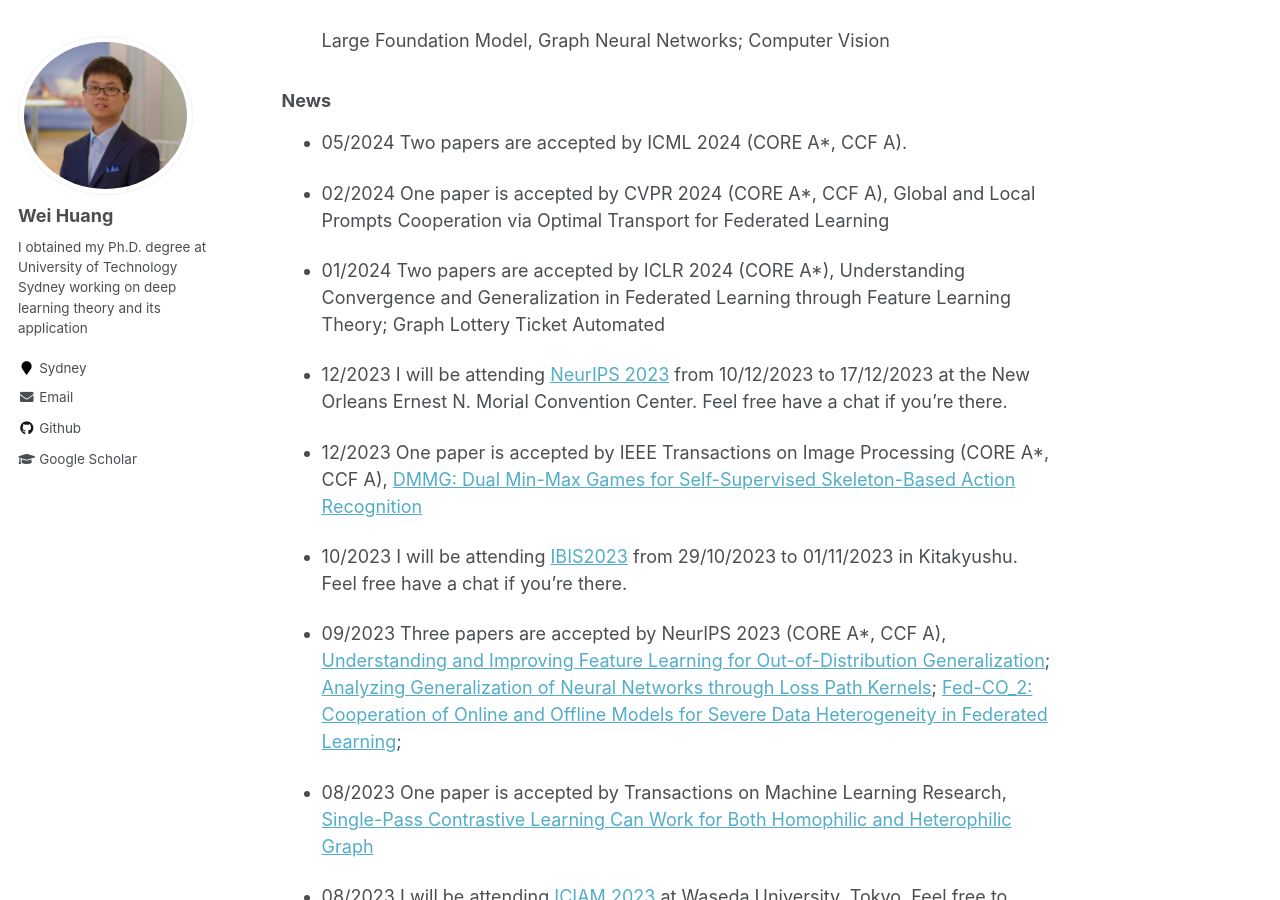
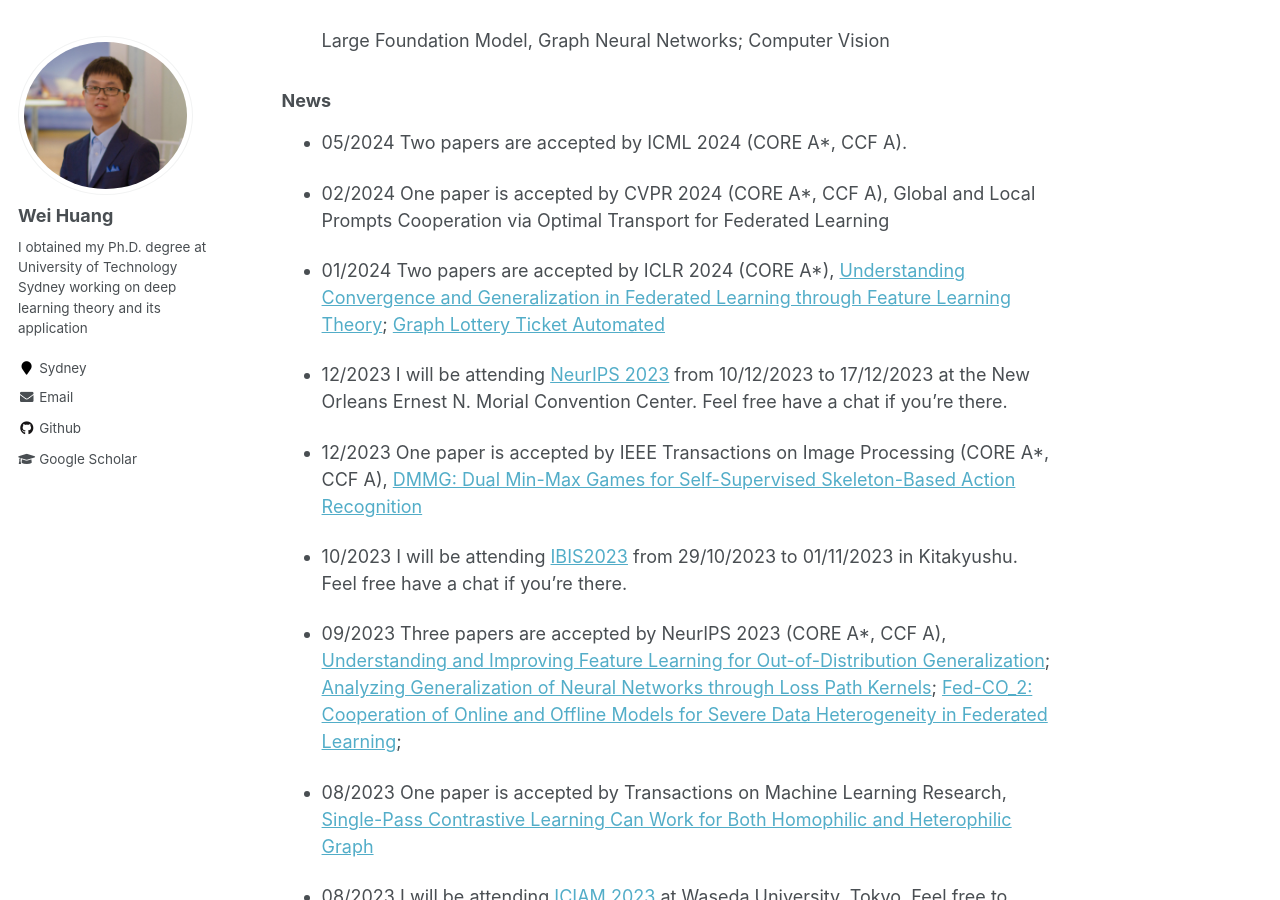
Before and after one commit to WeiHuang05/Weihuang05.github.io, a Jekyll site: the page built from index.md, in a window 1280 px wide and 900 px high, scrolled down 913 px. Built offline with Jekyll 4.4.1, drawn with Linux system fonts in a browser that asks for light colours; part of the change alters nothing that is shown.

```diff
--- a/index.md
+++ b/index.md
@@ -30,7 +30,7 @@ My office is located at the [University of Tokyo](https://www.u-tokyo.ac.jp/ja/i
 
 * 02/2024 One paper is accepted by CVPR 2024 (CORE A*, CCF A), Global and Local Prompts Cooperation via Optimal Transport for Federated Learning
 
-* 01/2024 Two papers are accepted by ICLR 2024 (CORE A*), Understanding Convergence and Generalization in Federated Learning through Feature Learning Theory; Graph Lottery Ticket Automated
+* 01/2024 Two papers are accepted by ICLR 2024 (CORE A*), [Understanding Convergence and Generalization in Federated Learning through Feature Learning Theory](https://openreview.net/forum?id=EcetCr4trp); [Graph Lottery Ticket Automated](https://openreview.net/forum?id=nmBjBZoySX)
 
 * 12/2023 I will be attending [NeurIPS 2023](https://nips.cc/) from 10/12/2023 to 17/12/2023 at the New Orleans Ernest N. Morial Convention Center. Feel free have a chat if you're there.
 
```
